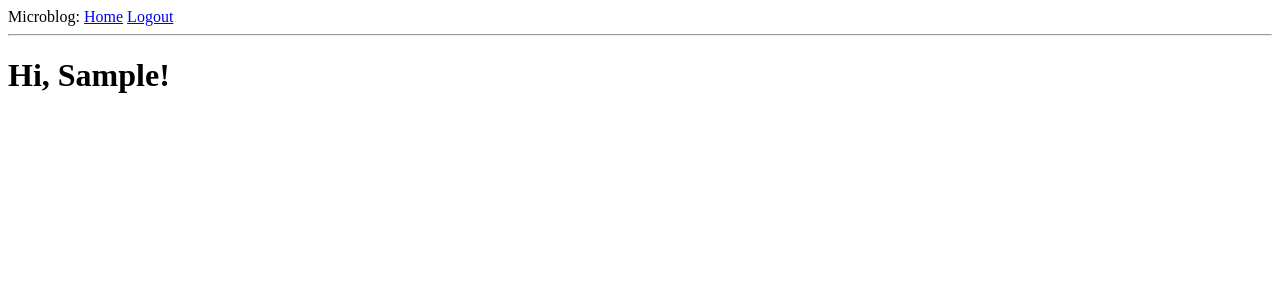
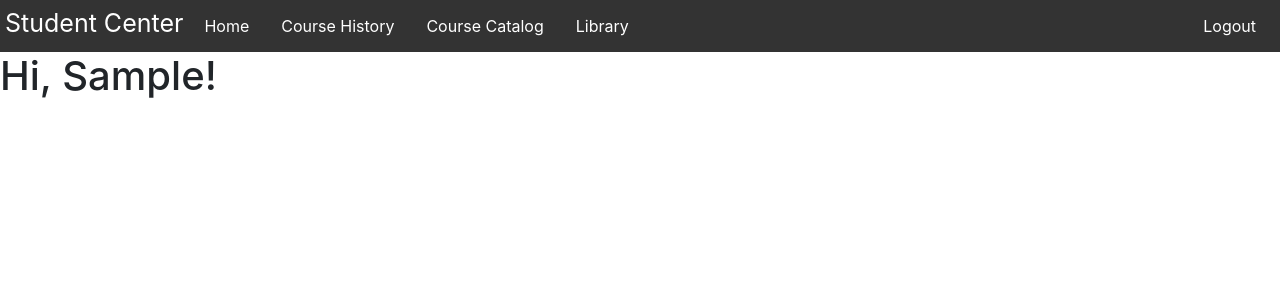
Before and after one commit to charlieSplittstoser/FinalProject, a Flask app: page / in a window 1280 px wide. Shown: the top 300 px of the page. Run offline with Flask 2, Linux system fonts and the light colour scheme; the visitor is signed in with stand-in values (Sample User, id 1); data comes from the database, SQL or seed files in the repository; data that the repository does not hold is empty; some libraries are stand-ins or nearby versions.

Commit message:
navbar, course catalog page, enroll page start

```diff
--- a/app/__init__.py
+++ b/app/__init__.py
@@ -9,7 +9,7 @@ from sqlalchemy.orm import sessionmaker
 
 
 app = Flask(__name__)
-app.config['SQLALCHEMY_DATABASE_URI'] = 'sqlite:///tmp/ffgssh.db'
+app.config['SQLALCHEMY_DATABASE_URI'] = 'sqlite:///tmp/MyDB.db'
 app.config['SQLALCHEMY_TRACK_MODIFICATIONS'] = False
 app.config['SECRET_KEY'] = "blah123"
 app.config['TESTING'] = False
--- a/app/models.py
+++ b/app/models.py
@@ -34,8 +34,9 @@ class User(UserMixin, db.Model):
 class Course(db.Model):
   __tablename__ = 'Course'
   id = db.Column(db.Integer, primary_key=True, autoincrement=True)
-  course_id = db.Column(db.Integer, unique=True, nullable=False)
+  course_id = db.Column(db.String(12), unique=True, nullable=False)
   title = db.Column(db.String(50), unique=False, nullable=False)
+  instructor = db.Column(db.String(50), unique=False, nullable=False)
   credits = db.Column(db.Integer, unique=False, nullable=False)
 
   def __repr__(self):
--- a/app/routes.py
+++ b/app/routes.py
@@ -11,18 +11,28 @@ def initdb():
     db.create_all()
     admin = User(first_name='bobby', last_name='clasemann', email='bob@example.com', person_key=1)
     admin2 = User(first_name='charlie', last_name='split', email='split@example.com', person_key=1)
-    course_one = Course(course_id=4131, title='CSCI4131', credits=3)
+    course1 = Course(course_id='CSCI4131', title='Internet Programming', instructor='Brad Miller', credits=3)
+    course2 = Course(course_id='CSCI4041', title='Algorithms & Data Structures', instructor='James Parker', credits=4)
+    course3 = Course(course_id='CSCI2041', title='Adv. Programming Principles', instructor='Gopalan Nadathur', credits=3)
+    course4 = Course(course_id='ENGL1001W', title='Introduction to Literature', instructor='Chris Kamerbeek', credits=3)
+    course5 = Course(course_id='GEOG1403', title='Biogeography', instructor='Kurt Kipfmueller', credits=4)
+    course6 = Course(course_id='JOUR3745', title='Journalism', instructor='Ruth Defoster', credits=3)
+
     enroll1 = Enrollment(user_id=0, course_id=0)
     db.session.add(admin)
     db.session.add(admin2)
-    db.session.add(course_one)
+    db.session.add(course1)
+    db.session.add(course2);
+    db.session.add(course3);
+    db.session.add(course4);
+    db.session.add(course5);
+    db.session.add(course6);
     db.session.add(enroll1);
     db.session.commit()
     return "DB initialized"
 
 @app.route('/')
 @app.route('/index')
-@login_required
 def index():
     print("Hello")
 
@@ -33,7 +43,15 @@ def index():
     print("Goodbye")
 
     #return "Hello, World!"
-    return render_template("index.html", title='Home Page')
+    return render_template("index.html", title='Home')
+
+@app.route('/catalog')
+def catalog():
+    return render_template("catalog.html", title="Course Catalog", courses=Course.query.all())
+
+@app.route('/enroll/<id>')
+def enroll(id):
+    return render_template("enroll.html", title="Enroll Course", course=Course.query.get(id))
 
 @app.route('/register', methods=['GET', 'POST'])
 def register():
--- a/app/static/styles.css
+++ b/app/static/styles.css
@@ -0,0 +1,60 @@
+/* BASE PAGE */
+#header {
+  width: 100%;
+}
+
+#logout {
+  position: absolute;
+  right: 8;
+}
+
+#title {
+  color: white;
+  margin-top: 5px;
+  font-size: 25px;
+  padding-left: 5px;
+  padding-right: 5px;
+}
+
+#navbar {
+  list-style-type: none;
+  margin: 0;
+  padding: 0;
+  overflow: hidden;
+  background-color: #333;
+}
+
+.navElement {
+  float: left;
+}
+
+.navElement a {
+  display: block;
+  color: white;
+  text-align: center;
+  padding: 14px 16px;
+  text-decoration: none;
+}
+
+.navElement a:hover {
+  background-color: #111;
+}
+/* END BASE PAGE */
+
+.enrollButton:hover {
+  text-shadow: 1px 1px 15px black;
+}
+
+/* ENROLL PAGE */
+#enrollBlock {
+  position: relative;
+  margin: 0 auto;
+  width: 50%;
+  border: 3px solid black;
+  border-radius: 4px;
+}
+
+#enrollTitle {
+
+}
+/* END ENROLL PAGE */
--- a/app/templates/base.html
+++ b/app/templates/base.html
@@ -1,14 +1,30 @@
 <html>
     <head>
+      <meta charset="utf-8">
+      <meta name="viewport" content="width=device-width, initial-scale=1, shrink-to-fit=no">
       {% if title %}
-      <title>{{ title }} - Microblog</title>
+      <title>{{ title }}</title>
       {% else %}
-      <title>Welcome to Microblog</title>
+      <title>Student Center</title>
       {% endif %}
+      <link rel="stylesheet" href="https://maxcdn.bootstrapcdn.com/bootstrap/4.0.0/css/bootstrap.min.css" integrity="sha384-Gn5384xqQ1aoWXA+058RXPxPg6fy4IWvTNh0E263XmFcJlSAwiGgFAW/dAiS6JXm" crossorigin="anonymous">
+      <link rel="stylesheet" href="https://use.fontawesome.com/releases/v5.7.0/css/all.css" integrity="sha384-lZN37f5QGtY3VHgisS14W3ExzMWZxybE1SJSEsQp9S+oqd12jhcu+A56Ebc1zFSJ" crossorigin="anonymous">
+      <link rel="stylesheet" href="/static/styles.css" />
     </head>
     <body>
-        <div>Microblog: <a href="/index">Home</a> <a href="/logout">Logout</a></div>
-        <hr>
+        <div id="header">
+          <ul id="navbar">
+            <li class="navElement" id="title">Student Center</li>
+            <li class="navElement"><a href="/index">Home</a></li>
+            <li class="navElement"><a href="#">Course History</a></li>
+            <li class="navElement"><a href="/catalog">Course Catalog</a></li>
+            <li class="navElement"><a href="#">Library</a></li>
+            <li class="navElement" id="logout"><a href="/logout">Logout</a></li>
+          </ul>
+        </div>
         {% block content %}{% endblock %}
+        <script src="https://code.jquery.com/jquery-3.2.1.slim.min.js" integrity="sha384-KJ3o2DKtIkvYIK3UENzmM7KCkRr/rE9/Qpg6aAZGJwFDMVNA/GpGFF93hXpG5KkN" crossorigin="anonymous"></script>
+        <script src="https://cdnjs.cloudflare.com/ajax/libs/popper.js/1.12.9/umd/popper.min.js" integrity="sha384-ApNbgh9B+Y1QKtv3Rn7W3mgPxhU9K/ScQsAP7hUibX39j7fakFPskvXusvfa0b4Q" crossorigin="anonymous"></script>
+        <script src="https://maxcdn.bootstrapcdn.com/bootstrap/4.0.0/js/bootstrap.min.js" integrity="sha384-JZR6Spejh4U02d8jOt6vLEHfe/JQGiRRSQQxSfFWpi1MquVdAyjUar5+76PVCmYl" crossorigin="anonymous"></script>
     </body>
 </html>
```
Also changed, not shown: app/templates/catalog.html (added, +27 -0 lines), app/templates/enroll.html (added, +12 -0 lines), 3 other files.
